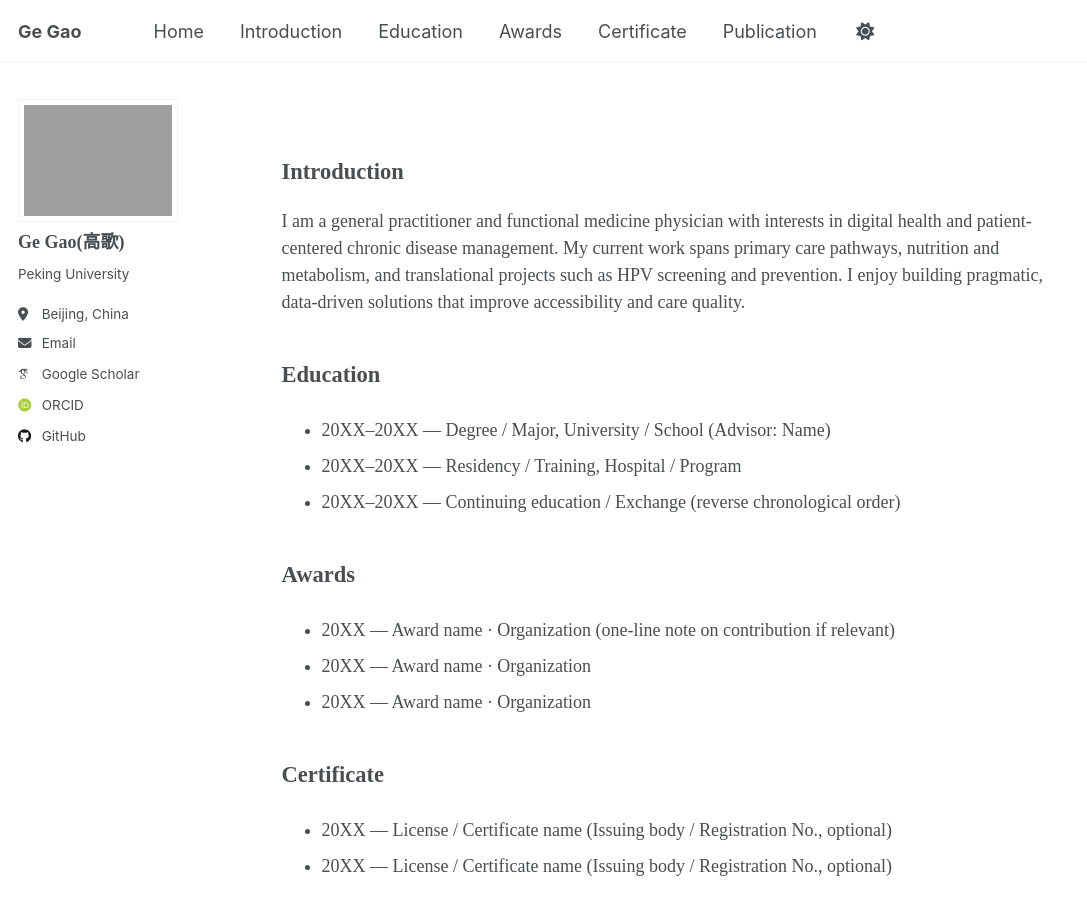
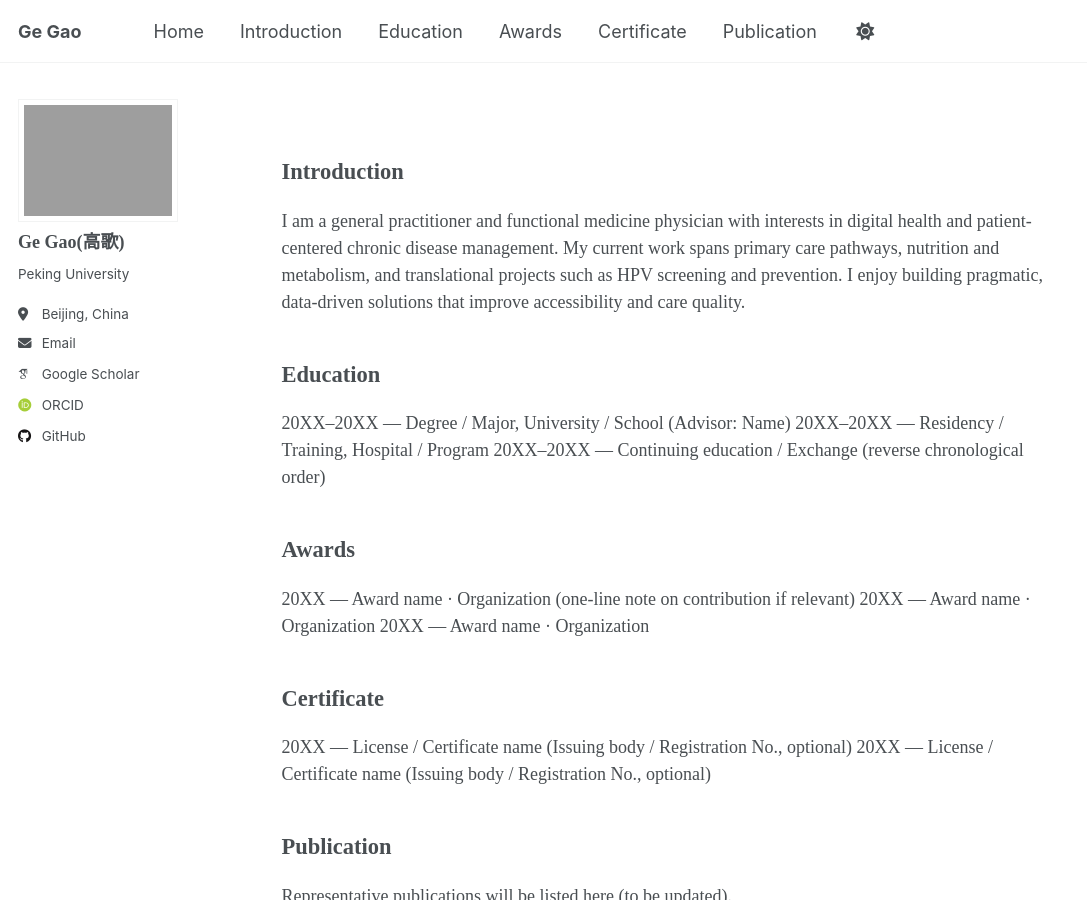
Before and after one commit to ggsong/ggsong.github.io, a Jekyll site: the page built from _pages/about.md, in a window 1280 px wide and 900 px high. Shown: the whole window, without its empty margins (0-1087 px from the left). Built offline with Jekyll 4.4.1, drawn with Linux system fonts in a browser that asks for light colours; some web fonts are replaced; a script that is not in the unit is left out.

```diff
--- a/_pages/about.md
+++ b/_pages/about.md
@@ -14,18 +14,18 @@ redirect_from:
 I am a general practitioner and functional medicine physician with interests in digital health and patient-centered chronic disease management. My current work spans primary care pathways, nutrition and metabolism, and translational projects such as HPV screening and prevention. I enjoy building pragmatic, data-driven solutions that improve accessibility and care quality.
 
 ## Education {#education}
-- 20XX–20XX — Degree / Major, University / School (Advisor: Name)
-- 20XX–20XX — Residency / Training, Hospital / Program
-- 20XX–20XX — Continuing education / Exchange (reverse chronological order)
+20XX–20XX — Degree / Major, University / School (Advisor: Name)
+20XX–20XX — Residency / Training, Hospital / Program
+20XX–20XX — Continuing education / Exchange (reverse chronological order)
 
 ## Awards {#awards}
-- 20XX — Award name · Organization (one-line note on contribution if relevant)
-- 20XX — Award name · Organization
-- 20XX — Award name · Organization
+20XX — Award name · Organization (one-line note on contribution if relevant)
+20XX — Award name · Organization
+20XX — Award name · Organization
 
 ## Certificate {#certificate}
-- 20XX — License / Certificate name (Issuing body / Registration No., optional)
-- 20XX — License / Certificate name (Issuing body / Registration No., optional)
+20XX — License / Certificate name (Issuing body / Registration No., optional)
+20XX — License / Certificate name (Issuing body / Registration No., optional)
 
 ## Publication {#publication}
 Representative publications will be listed here (to be updated).
```
